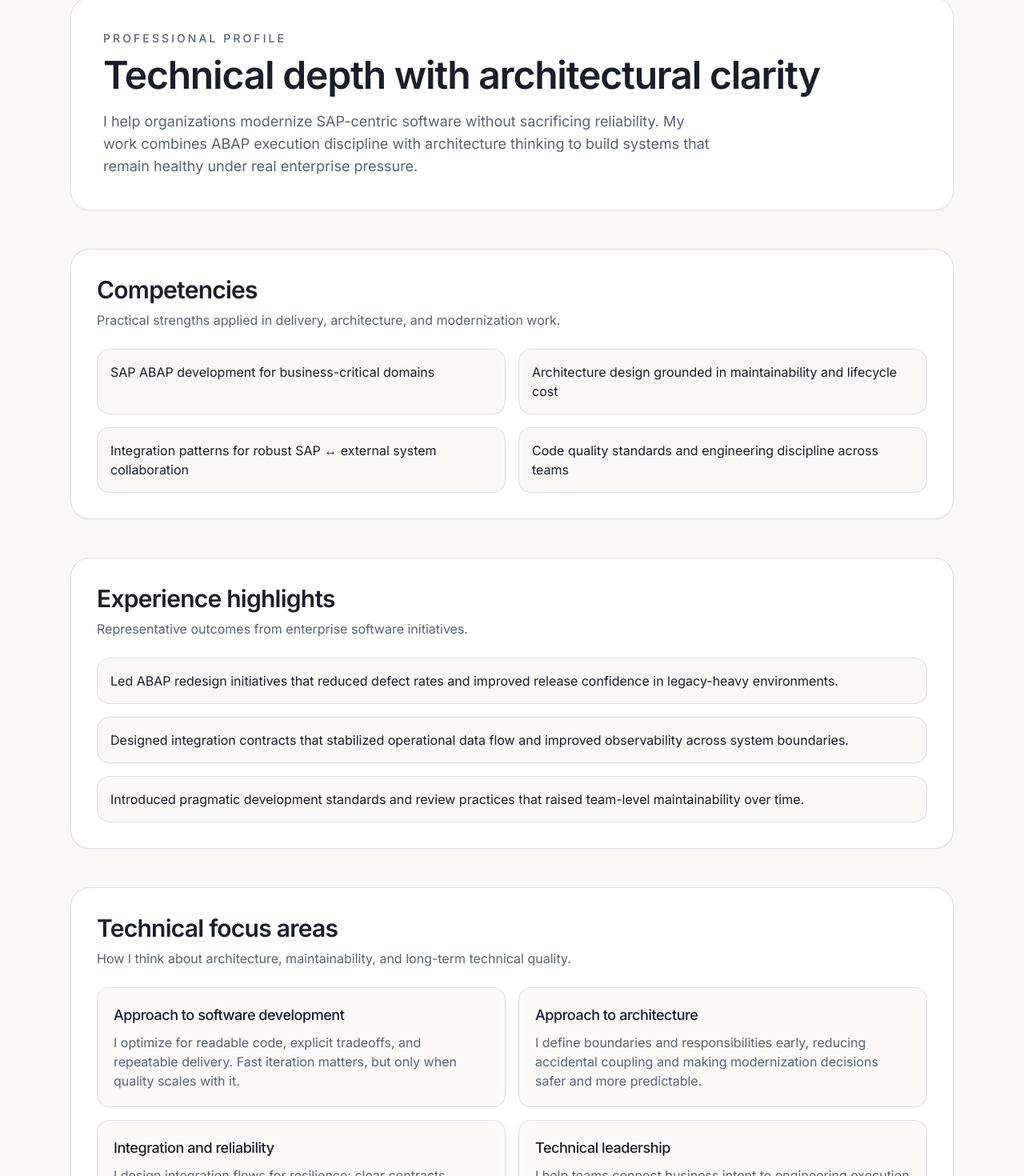
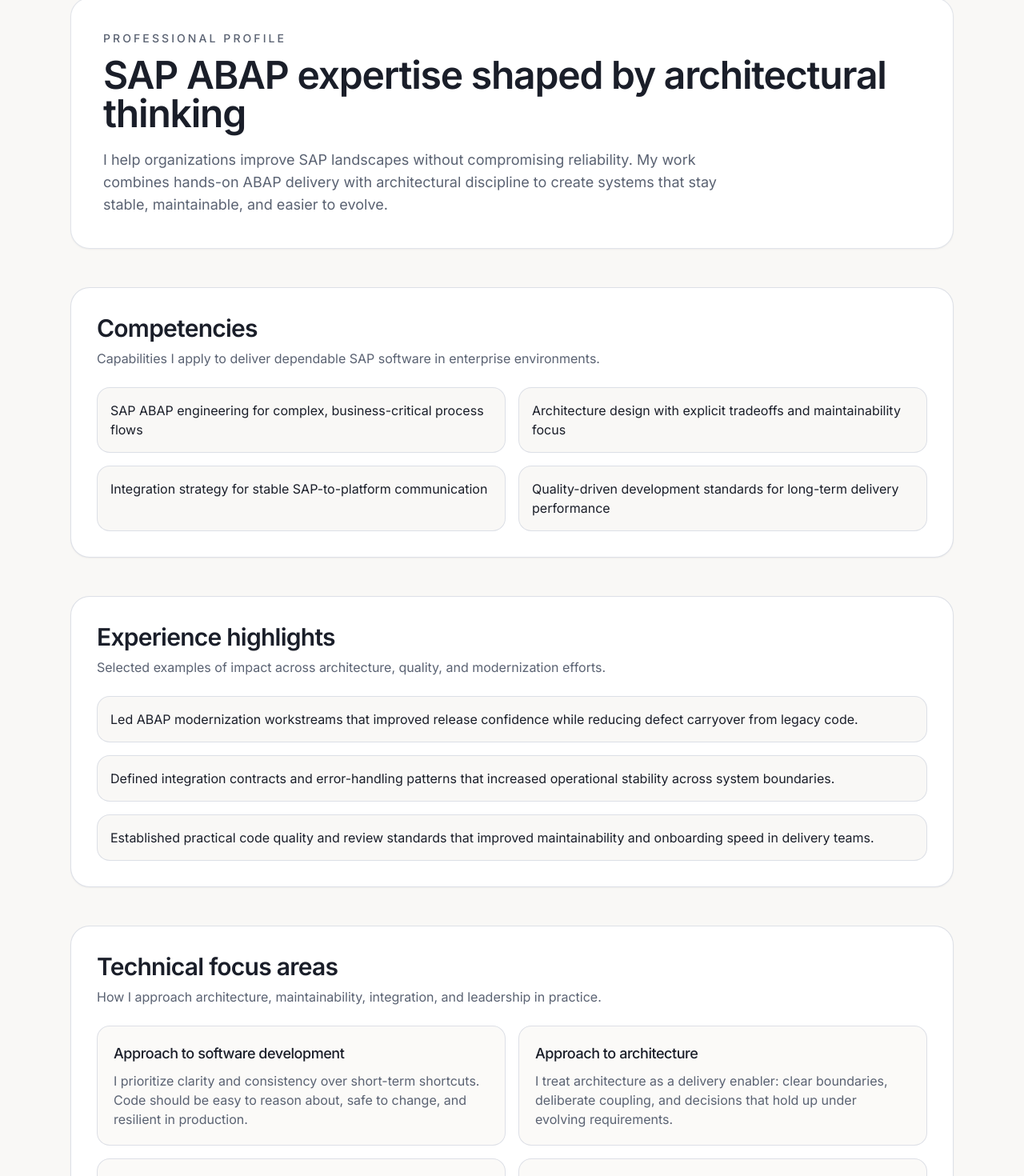
Before and after one commit to Svend-Strandsbjerg/strandsbjerg, a Next.js app: page /professional in a window 1280 px wide. Shown: the part 118-1588 px from the top of the page at 80% size. Built offline with nearby package versions, Linux system fonts and the light colour scheme; no server answers.

Commit message:
Refine public-facing brand copy for sharper SAP ABAP positioning

```diff
--- a/src/app/contact/page.tsx
+++ b/src/app/contact/page.tsx
@@ -8,7 +8,7 @@
       <header className="space-y-3">
         <h1 className="text-3xl font-semibold tracking-tight sm:text-5xl">Contact</h1>
         <p className="max-w-2xl text-base leading-relaxed text-muted-foreground sm:text-lg">
-          For consulting opportunities, architecture discussions, or technical collaboration, feel free to reach out.
+          For SAP ABAP development, architecture advisory, or integration-focused collaboration, feel free to reach out.
         </p>
       </header>
 
@@ -32,7 +32,7 @@
             <label htmlFor="message" className="block text-sm font-medium">
               Message
             </label>
-            <Textarea id="message" name="message" placeholder="Tell me briefly about your project or challenge." />
+            <Textarea id="message" name="message" placeholder="Share a short summary of your context, goals, or technical challenge." />
           </div>
 
           <Button type="button">Send message</Button>
--- a/src/app/layout.tsx
+++ b/src/app/layout.tsx
@@ -11,7 +11,7 @@
 export const metadata: Metadata = {
   title: "Strandsbjerg | SAP ABAP & Software Architecture",
   description:
-    "Professional profile focused on SAP ABAP development, software architecture, integration quality, and modernization.",
+    "Professional profile focused on SAP ABAP engineering, software architecture, integration reliability, and maintainable modernization.",
 };
 
 export default function RootLayout({ children }: Readonly<{ children: React.ReactNode }>) {
--- a/src/app/professional/page.tsx
+++ b/src/app/professional/page.tsx
@@ -1,34 +1,34 @@
 import { Section } from "@/components/ui/section";
 
 const competencies = [
-  "SAP ABAP development for business-critical domains",
-  "Architecture design grounded in maintainability and lifecycle cost",
-  "Integration patterns for robust SAP ↔ external system collaboration",
-  "Code quality standards and engineering discipline across teams",
+  "SAP ABAP engineering for complex, business-critical process flows",
+  "Architecture design with explicit tradeoffs and maintainability focus",
+  "Integration strategy for stable SAP-to-platform communication",
+  "Quality-driven development standards for long-term delivery performance",
 ];
 
 const experienceHighlights = [
-  "Led ABAP redesign initiatives that reduced defect rates and improved release confidence in legacy-heavy environments.",
-  "Designed integration contracts that stabilized operational data flow and improved observability across system boundaries.",
-  "Introduced pragmatic development standards and review practices that raised team-level maintainability over time.",
+  "Led ABAP modernization workstreams that improved release confidence while reducing defect carryover from legacy code.",
+  "Defined integration contracts and error-handling patterns that increased operational stability across system boundaries.",
+  "Established practical code quality and review standards that improved maintainability and onboarding speed in delivery teams.",
 ];
 
 const focusAreas = [
   {
     title: "Approach to software development",
-    body: "I optimize for readable code, explicit tradeoffs, and repeatable delivery. Fast iteration matters, but only when quality scales with it.",
+    body: "I prioritize clarity and consistency over short-term shortcuts. Code should be easy to reason about, safe to change, and resilient in production.",
   },
   {
     title: "Approach to architecture",
-    body: "I define boundaries and responsibilities early, reducing accidental coupling and making modernization decisions safer and more predictable.",
+    body: "I treat architecture as a delivery enabler: clear boundaries, deliberate coupling, and decisions that hold up under evolving requirements.",
   },
   {
     title: "Integration and reliability",
-    body: "I design integration flows for resilience: clear contracts, failure handling, and operational transparency from day one.",
+    body: "I design integration flows for transparency and control, with clear contracts, failure handling, and predictable operational behavior.",
   },
   {
     title: "Technical leadership",
-    body: "I help teams connect business intent to engineering execution by making architecture choices practical, visible, and measurable.",
+    body: "I align engineers, stakeholders, and delivery goals by translating technical complexity into clear priorities and actionable decisions.",
   },
 ];
 
@@ -37,14 +37,14 @@
     <div className="space-y-10 sm:space-y-12">
       <header className="rounded-3xl border border-border/70 bg-card p-7 shadow-sm sm:p-10">
         <p className="text-xs font-medium uppercase tracking-[0.22em] text-muted-foreground sm:text-sm">Professional profile</p>
-        <h1 className="mt-3 text-3xl font-semibold tracking-tight sm:text-5xl">Technical depth with architectural clarity</h1>
+        <h1 className="mt-3 text-3xl font-semibold tracking-tight sm:text-5xl">SAP ABAP expertise shaped by architectural thinking</h1>
         <p className="mt-5 max-w-3xl text-base leading-relaxed text-muted-foreground sm:text-lg">
-          I help organizations modernize SAP-centric software without sacrificing reliability. My work combines ABAP
-          execution discipline with architecture thinking to build systems that remain healthy under real enterprise pressure.
+          I help organizations improve SAP landscapes without compromising reliability. My work combines hands-on ABAP
+          delivery with architectural discipline to create systems that stay stable, maintainable, and easier to evolve.
         </p>
       </header>
 
-      <Section title="Competencies" subtitle="Practical strengths applied in delivery, architecture, and modernization work.">
+      <Section title="Competencies" subtitle="Capabilities I apply to deliver dependable SAP software in enterprise environments.">
         <ul className="grid gap-3 sm:gap-4 md:grid-cols-2">
           {competencies.map((item) => (
             <li key={item} className="rounded-2xl border border-border/80 bg-muted/40 px-4 py-4 text-sm leading-relaxed sm:text-base">
@@ -54,7 +54,7 @@
         </ul>
       </Section>
 
-      <Section title="Experience highlights" subtitle="Representative outcomes from enterprise software initiatives.">
+      <Section title="Experience highlights" subtitle="Selected examples of impact across architecture, quality, and modernization efforts.">
         <div className="space-y-3 sm:space-y-4">
           {experienceHighlights.map((item) => (
             <p key={item} className="rounded-2xl border border-border/80 bg-muted/40 px-4 py-4 text-sm leading-relaxed sm:text-base">
@@ -64,7 +64,7 @@
         </div>
       </Section>
 
-      <Section title="Technical focus areas" subtitle="How I think about architecture, maintainability, and long-term technical quality.">
+      <Section title="Technical focus areas" subtitle="How I approach architecture, maintainability, integration, and leadership in practice.">
         <div className="grid gap-4 md:grid-cols-2">
           {focusAreas.map((area) => (
             <article key={area.title} className="rounded-2xl border border-border/80 bg-muted/30 p-5">
--- a/src/components/layout/site-footer.tsx
+++ b/src/components/layout/site-footer.tsx
@@ -3,7 +3,7 @@
     <footer className="border-t border-border/70 py-8">
       <div className="mx-auto flex w-full max-w-6xl flex-col items-start justify-between gap-1 px-4 text-xs text-muted-foreground sm:flex-row sm:items-center sm:px-6">
         <p>© {new Date().getFullYear()} Strandsbjerg.</p>
-        <p>Built with Next.js, Auth.js, Prisma and calm architecture.</p>
+        <p>SAP ABAP engineering, architecture clarity, and integration reliability.</p>
       </div>
     </footer>
   );
```
Also changed, not shown: src/app/page.tsx (+13 -13 lines).
